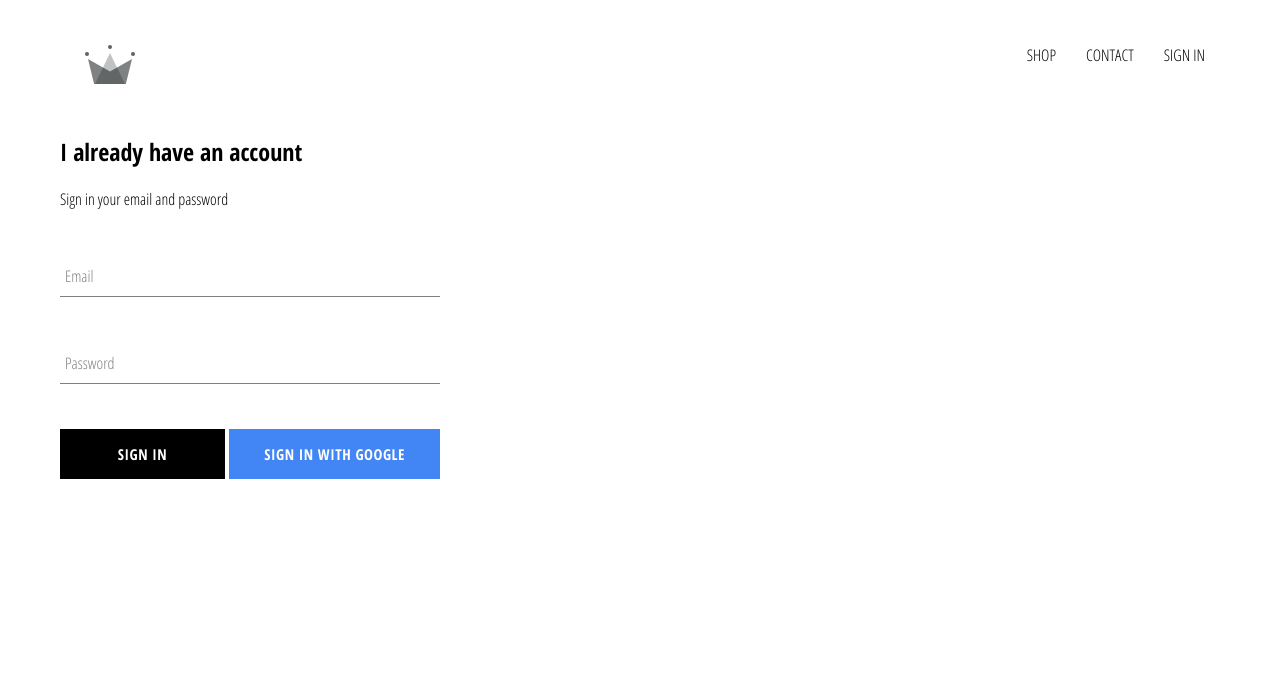
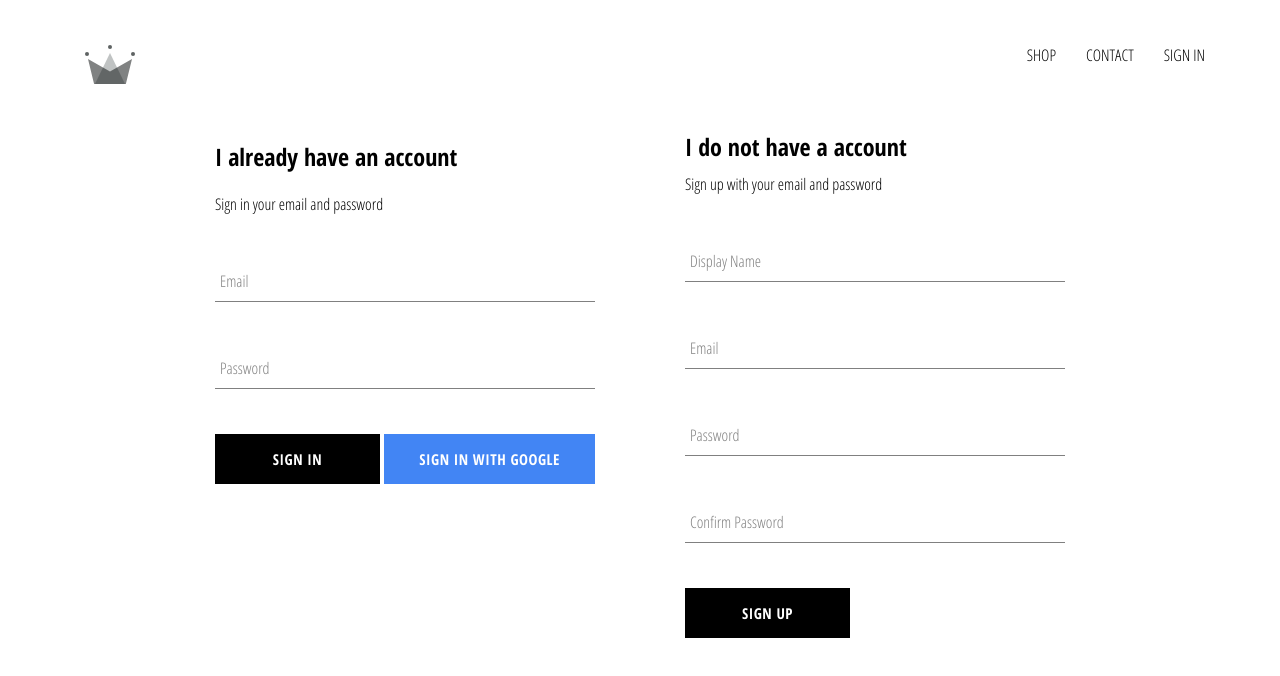
Before and after one commit to mshadab16/madlibs-clothing, a React (Create React App) app: page /signin in a window 1280 px wide. Shown: the top 676 px of the page. Built offline with nearby package versions, Linux system fonts and the light colour scheme; no server answers.

Commit message:
implemented firebase utils,included ablity to store users our firebase database

```diff
--- a/src/App.js
+++ b/src/App.js
@@ -7,7 +7,7 @@
 import ShopPage from './pages/shop/shop.component';
 import Header from './components/header/header.component';
 import SignInAndSignUpPage from './pages/sign-in-and-sign-up/sign-in-and-sign-up.component';
-import { auth } from './firebase/firebase.utils';
+import { auth, createUserProfileDocument } from './firebase/firebase.utils';
 
 class App extends React.Component {
   constructor() {
@@ -21,9 +21,24 @@
   unsubscribeFromAuth = null;
 
   componentDidMount() {
-    this.unsubscribeFromAuth = auth.onAuthStateChanged(user => {
+    this.unsubscribeFromAuth = auth.onAuthStateChanged(async userAuth => {
 
-      this.setState({ currentUser: user });
+      if (userAuth) {
+        const userRef = await createUserProfileDocument(userAuth);
+
+        userRef.onSnapshot(snapShot => {
+          this.setState({
+            currentUser: {
+              id: snapShot.id,
+              ...snapShot.data()
+            }
+          });
+          console.log(this.state);
+        });
+
+      } else {
+        this.setState({ currentUser: userAuth })
+      }
 
     });
   }
--- /dev/null
+++ b/src/components/sign-up/sign-up.component.jsx
@@ -0,0 +1,102 @@
+import React from 'react';
+
+import './sign-up.styles.scss';
+
+import FormInput from '../form-input/form-input.component';
+import CustomButton from '../custom-button/custom-button.component';
+import { auth, createUserProfileDocument } from '../../firebase/firebase.utils';
+
+class Signup extends React.Component {
+    constructor() {
+        super();
+
+        this.state = {
+            displayName: '',
+            email: '',
+            password: '',
+            confirmPassword: ''
+        }
+    }
+
+    handleSubmit = async event => {
+        event.preventDefault();
+
+        const { displayName, email, password, confirmPassword } = this.state;
+
+        if (password !== confirmPassword) {
+            alert("passwords don't match");
+            return;
+        }
+
+        try {
+            const { user } = await auth.createUserWithEmailAndPassword(email, password);
+
+            await createUserProfileDocument(user, { displayName });
+
+            this.setState({
+                displayName: '',
+                email: '',
+                password: '',
+                confirmPassword: ''
+            });
+        } catch (error) {
+            console.error(error);
+        }
+    };
+
+    handleChange = event => {
+        const { name, value } = event.target;
+
+        this.setState({ [name]: value });
+    }
+
+    render() {
+        const { displayName, email, password, confirmPassword } = this.state;
+        return (
+            <div className='sign-up'>
+                <h2 className='title'>I do not have a account</h2>
+                <span>Sign up with your email and password</span>
+                <form className='sign-up-form' onSubmit={this.handleSubmit}>
+                    <FormInput
+                        type='text'
+                        name='displayName'
+                        value={displayName}
+                        onChange={this.handleChange}
+                        label='Display Name'
+                        required
+                    />
+
+                    <FormInput
+                        type='email'
+                        name='email'
+                        value={email}
+                        onChange={this.handleChange}
+                        label='Email'
+                        required
+                    />
+
+                    <FormInput
+                        type='password'
+                        name='password'
+                        value={password}
+                        onChange={this.handleChange}
+                        label='Password'
+                        required
+                    />
+
+                    <FormInput
+                        type='password'
+                        name='confirmPassword'
+                        value={confirmPassword}
+                        onChange={this.handleChange}
+                        label='Confirm Password'
+                        required
+                    />
+                    <CustomButton type='submit'>SIGN UP</CustomButton>
+                </form>
+            </div>
+        )
+    }
+}
+
+export default Signup;
--- /dev/null
+++ b/src/components/sign-up/sign-up.styles.scss
@@ -0,0 +1,9 @@
+.sign-up {
+  display: flex;
+  flex-direction: column;
+  width: 380px;
+
+  .title {
+    margin: 10px 0;
+  }
+}
--- a/src/firebase/firebase.utils.js
+++ b/src/firebase/firebase.utils.js
@@ -14,6 +14,32 @@
     measurementId: "G-VKRWZH5ZPF"
 };
 
+export const createUserProfileDocument = async (userAuth, addtionalData) => {
+    if (!userAuth) return;
+
+    const userRef = firestore.doc(`users/${userAuth.uid}`);
+
+    const snapShot = await userRef.get();
+
+    if (!snapShot.exists) {
+        const { displayName, email } = userAuth;
+        const createdAt = new Date();
+
+        try {
+            await userRef.set({
+                displayName,
+                email,
+                createdAt,
+                ...addtionalData
+            })
+        } catch (error) {
+            console.log('error creating user', error.message);
+        }
+    }
+
+    return userRef;
+}
+
 firebase.initializeApp(config);
 
 export const auth = firebase.auth();
--- a/src/pages/sign-in-and-sign-up/sign-in-and-sign-up.component.jsx
+++ b/src/pages/sign-in-and-sign-up/sign-in-and-sign-up.component.jsx
@@ -2,11 +2,12 @@
 
 import './sign-in-and-sign-up.styles.scss';
 import SignIn from '../../components/sign-in/sign-in.component';
-
+import Signup from '../../components/sign-up/sign-up.component';
 
 const SignInAndSignUpPage = () => (
     <div className="sign-in-and-sign-up">
         <SignIn />
+        <Signup />
     </div>
 );
 
--- a/src/pages/sign-in-and-sign-up/sign-in-and-sign-up.styles.scss
+++ b/src/pages/sign-in-and-sign-up/sign-in-and-sign-up.styles.scss
@@ -0,0 +1,6 @@
+.sign-in-and-sign-up {
+  width: 850px;
+  display: flex;
+  justify-content: space-between;
+  margin: 30px auto;
+}
```
